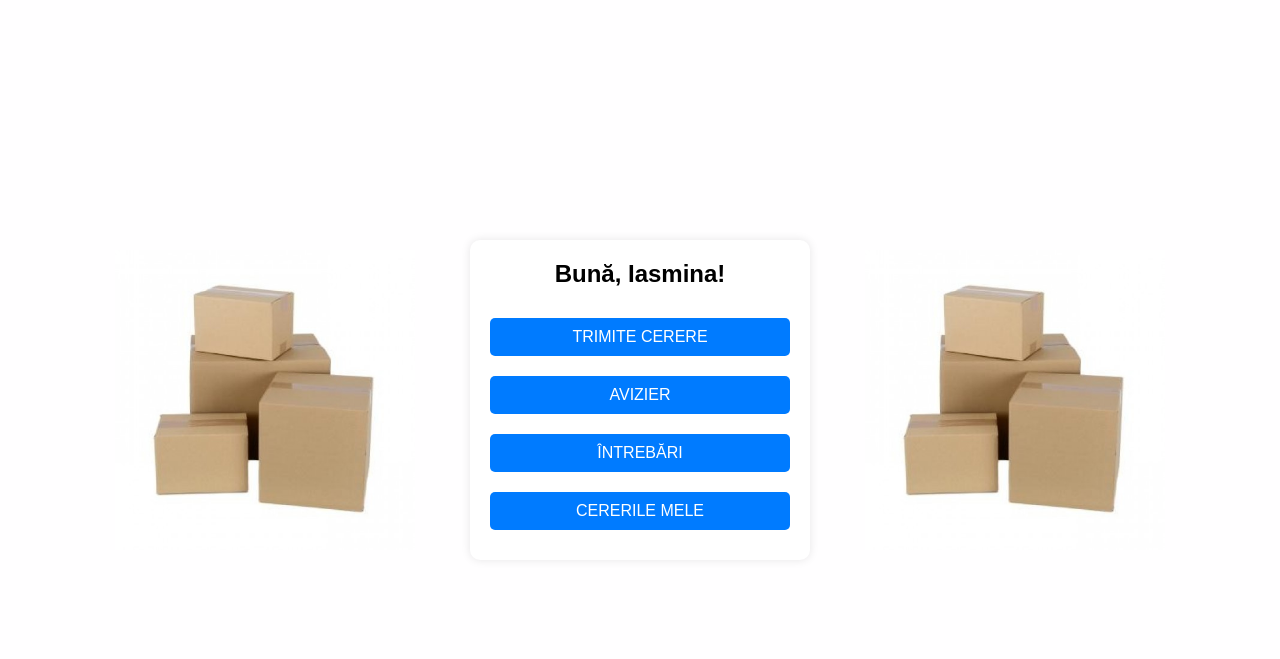
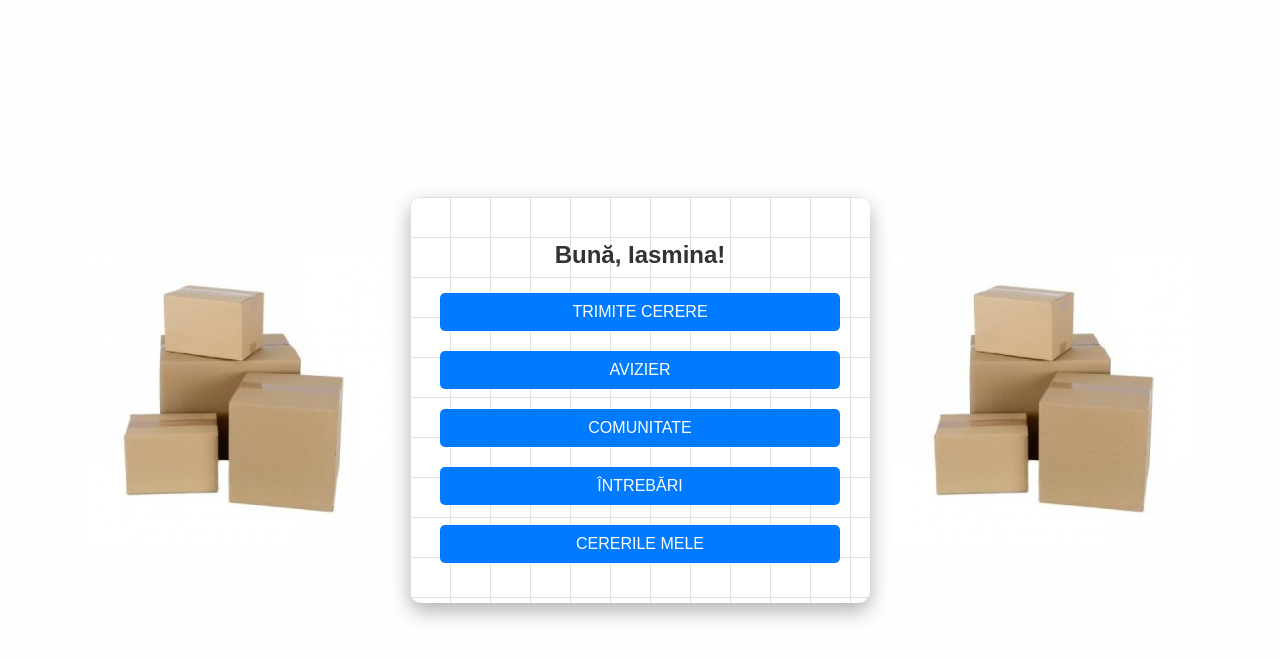
Before and after one commit to petrutoctavianciolac/Hack, a Flask app: page / in a window 1280 px wide. Shown: the top 659 px of the page. Run offline with Flask 3, Linux system fonts and the light colour scheme.

Commit message:
Actualizare fisiere1

```diff
--- a/App/static/stylesheet.css
+++ b/App/static/stylesheet.css
@@ -37,22 +37,20 @@ body {
 
 /* Container pentru formular */
 .form-container {
-    flex: 0 0 300px; /* Dimensiune fixă pentru formular */
-    display: flex;
-    flex-direction: column;
-    justify-content: center;
-    align-items: center;
-    background-color: #fff;
-    padding: 20px;
-    border-radius: 10px;
-    box-shadow: 0 0 10px rgba(0, 0, 0, 0.1);
-    text-align: center;
-}
+    background: #fff;
+    padding: 30px;
+    border-radius: 12px;
+    max-width: 400px;
+    margin: 20px auto;
+    font-family: Arial, sans-serif;
+    position: relative;
+    box-shadow: 0 8px 20px rgba(0, 0, 0, 0.3);
 
-.form-container .header {
-    margin-bottom: 20px;
-    font-size: 24px;
-    font-weight: bold;
+    /* Adaugă linii subtile pentru efectul hârtiei */
+    background-image:
+        linear-gradient(to bottom, #e0e0e0 1px, transparent 1px),
+        linear-gradient(to right, #e0e0e0 1px, transparent 1px);
+    background-size: 100% 40px, 40px 100%;
 }
 
 .form-container .button {
@@ -71,3 +69,14 @@ body {
 .form-container .button:hover {
     background-color: #0056b3;
 }
+
+.header {
+    font-weight: bold;
+    font-size: 24px;
+    padding: 10px 0;
+    line-height: 1.5;
+    color: #333;
+    position: relative;
+    z-index: 1;
+    text-align: center;
+}
--- a/App/templates/startPage.html
+++ b/App/templates/startPage.html
@@ -18,6 +18,7 @@
             <div class="header">Bună, {{name}}!</div>
             <button class="button">Trimite cerere</button>
             <button class="button">Avizier</button>
+            <button class="button">Comunitate</button>
             <button class="button">Întrebări</button>
             <button class="button">Cererile mele</button>
         </div>
```
